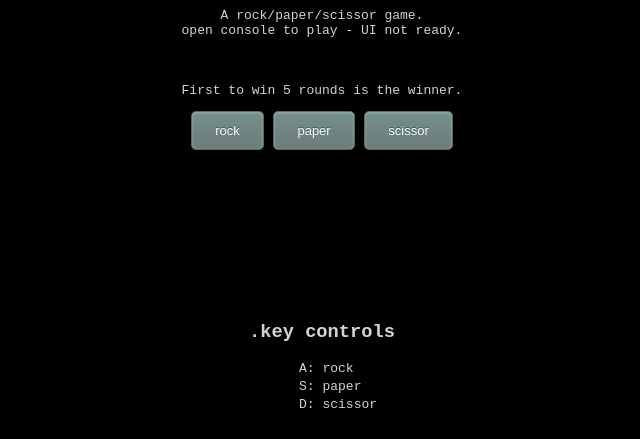
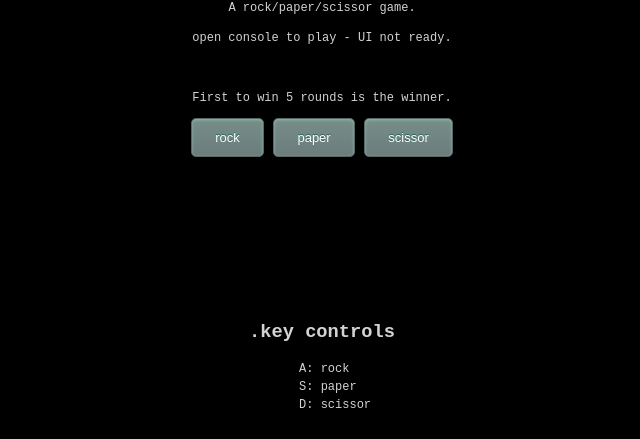
Before and after one commit to asaks84/theOdinProject-lessons, a plain HTML site: page projects/rockPaperScissor/index.html in a window 1280 px wide. Shown: the part 361-800 px from the top of the page, without its empty margins (318-958 px from the left). Drawn offline with Linux system fonts and the light colour scheme.

Commit message:
some little ajusts

```diff
--- a/projects/rockPaperScissor/index.html
+++ b/projects/rockPaperScissor/index.html
@@ -15,7 +15,11 @@
     <div id="container">
         <div>
             <h1>Jo Ken Po</h1>
-            <pre>A rock/paper/scissor game.<br>open console to play - UI not ready.<br><br><br><br>First to win 5 rounds is the winner.<br></pre>
+            <p class="monospace">
+                A rock/paper/scissor game.<br><br>
+                open console to play - UI not ready.<br><br><br><br>
+                First to win 5 rounds is the winner.
+            </p>
             <button class="choiceBtn" data-key="65" value="Rock">rock</button>
             <button class="choiceBtn" data-key="83" value="Paper">paper</button>
             <button class="choiceBtn" data-key="68" value="Scissor">scissor</button>
@@ -24,11 +28,9 @@
             <h3>.key controls</h3>
             <div class="keybind">
                 <ul>
-                    <li class="controls">
-                        <kbd>A: rock</kbd>
-                    </li>
-                    <li class="controls"><kbd>S: paper</kbd></li>
-                    <li class="controls"><kbd>D: scissor</kbd></li>
+                    <li class="controls"><span class="monospace"><kbd>A</kbd>: rock</span></li>
+                    <li class="controls"><span class="monospace"><kbd>S</kbd>: paper</span></li>
+                    <li class="controls"><span class="monospace"><kbd>D</kbd>: scissor</span></li>
 
                 </ul>
             </div>
--- a/projects/rockPaperScissor/style.css
+++ b/projects/rockPaperScissor/style.css
@@ -21,7 +21,13 @@ div#container {
     align-items: center;
     height: 100%;
 }
-
+p {
+    line-height: 125%;
+}
+.monospace {
+    font-family: monospace;
+    font-size: small;
+}
 .controls h3 {
     margin-top: 50px;
     margin-bottom: 10px;
```
